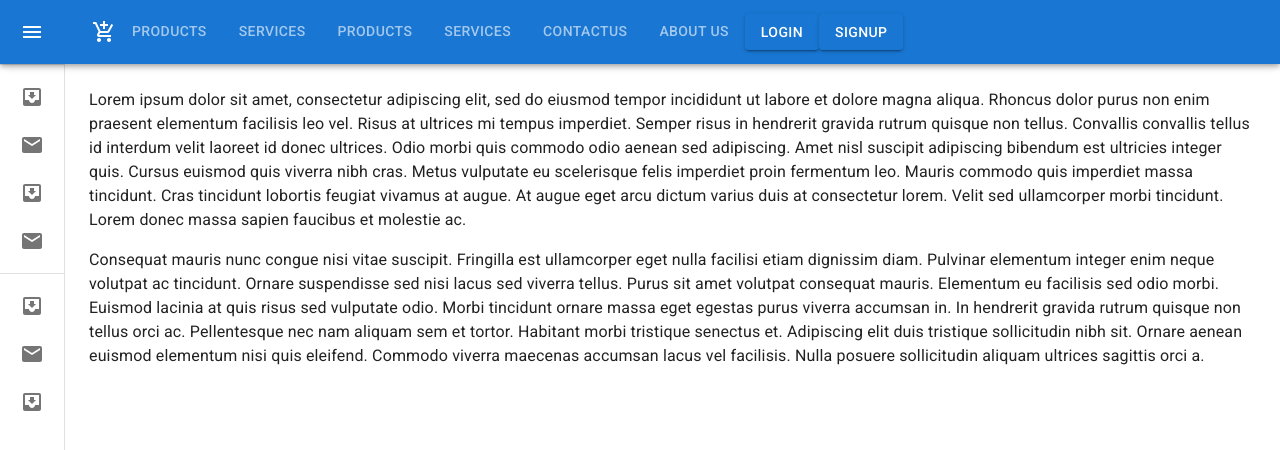
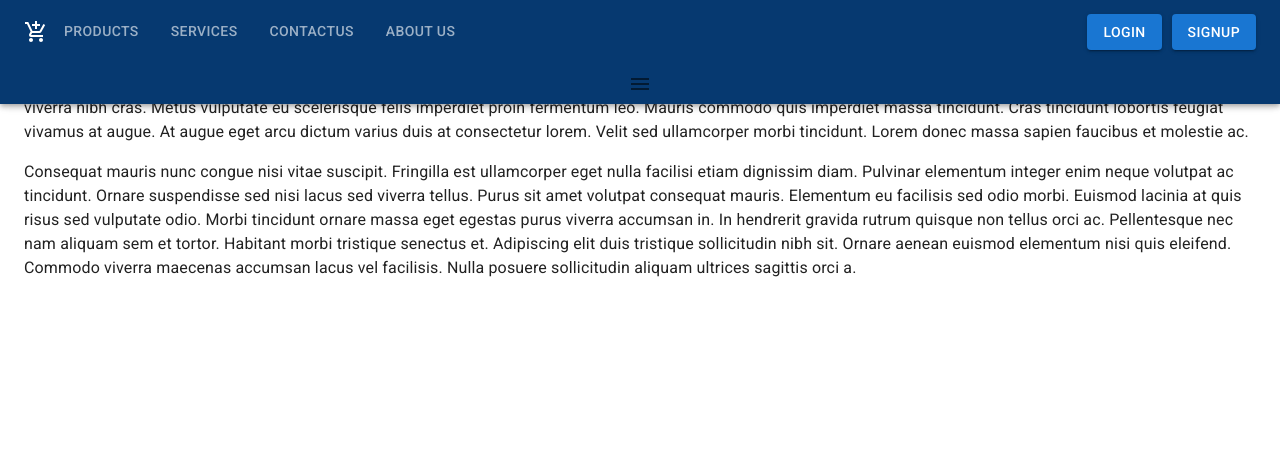
Before and after one commit to natagr23/Agro_App, a React (Create React App) app: page / in a window 1280 px wide. Shown: the top 450 px of the page. Built offline with nearby package versions, Linux system fonts and the light colour scheme.

Commit message:
creating NavigationBar

```diff
--- /dev/null
+++ b/src/components/Drawer/DrawerComp.js
@@ -0,0 +1,33 @@
+import React, { useState } from 'react';
+import {
+  Drawer,
+  List,
+  ListItemButton,
+  ListItemIcon,
+  ListItemText,
+  IconButton,
+} from '@mui/material';
+import MenuIcon from '@mui/icons-material/Menu';
+
+const DrawerComp = () => {
+  const [openDrawer, setOpenDrawer] = useState(false);
+  return (
+    <React.Fragment>
+      <Drawer open={openDrawer}>
+        onClose={() => setOpenDrawer(false)}
+        <List>
+          <ListItemButton>
+            <ListItemIcon>
+              <ListItemText>Login</ListItemText>
+            </ListItemIcon>
+          </ListItemButton>
+        </List>
+      </Drawer>
+      <IconButton onClick={() => setOpenDrawer(!openDrawer)}>
+        <MenuIcon />
+      </IconButton>
+    </React.Fragment>
+  );
+};
+
+export default DrawerComp;
--- a/src/components/Navbar/Navbar.js
+++ b/src/components/Navbar/Navbar.js
@@ -1,124 +1,115 @@
-// import React from 'react';
-
-// import Drawer from '@mui/material/Drawer';
-
-// import Toolbar from '@mui/material/Toolbar';
-// import List from '@mui/material/List';
-
-// import Divider from '@mui/material/Divider';
-// import ListItem from '@mui/material/ListItem';
-// import ListItemIcon from '@mui/material/ListItemIcon';
-// import ListItemText from '@mui/material/ListItemText';
-
-import * as React from 'react';
+import React, { useState } from 'react';
 import { styled, useTheme } from '@mui/material/styles';
 import Box from '@mui/material/Box';
 import MuiDrawer from '@mui/material/Drawer';
 import MuiAppBar from '@mui/material/AppBar';
 import Toolbar from '@mui/material/Toolbar';
-import List from '@mui/material/List';
+// import List from '@mui/material/List';
 import CssBaseline from '@mui/material/CssBaseline';
 import Typography from '@mui/material/Typography';
-import Divider from '@mui/material/Divider';
-import IconButton from '@mui/material/IconButton';
-import MenuIcon from '@mui/icons-material/Menu';
-import ChevronLeftIcon from '@mui/icons-material/ChevronLeft';
-import ChevronRightIcon from '@mui/icons-material/ChevronRight';
-import ListItemButton from '@mui/material/ListItemButton';
-import ListItemIcon from '@mui/material/ListItemIcon';
-import ListItemText from '@mui/material/ListItemText';
-import InboxIcon from '@mui/icons-material/MoveToInbox';
-import MailIcon from '@mui/icons-material/Mail';
-import { Tabs, Tab, Button } from '@mui/material';
+// import Divider from '@mui/material/Divider';
+// import IconButton from '@mui/material/IconButton';
+// import MenuIcon from '@mui/icons-material/Menu';
+// import ChevronLeftIcon from '@mui/icons-material/ChevronLeft';
+// import ChevronRightIcon from '@mui/icons-material/ChevronRight';
+// import ListItemButton from '@mui/material/ListItemButton';
+// import ListItemIcon from '@mui/material/ListItemIcon';
+// import ListItemText from '@mui/material/ListItemText';
+// import InboxIcon from '@mui/icons-material/MoveToInbox';
+// import MailIcon from '@mui/icons-material/Mail';
+import { AppBar, Tabs, Tab, Button, useMediaQuery } from '@mui/material';
 import AddShoppingCartIcon from '@mui/icons-material/AddShoppingCart';
+import DrawerComp from '../Drawer/DrawerComp';
 
-import { mainNavbarItems } from './consts/navbarItems';
+// const drawerWidth = 240;
 
-const drawerWidth = 240;
+// const openedMixin = (theme) => ({
+//   width: drawerWidth,
+//   transition: theme.transitions.create('width', {
+//     easing: theme.transitions.easing.sharp,
+//     duration: theme.transitions.duration.enteringScreen,
+//   }),
+//   overflowX: 'hidden',
+// });
 
-const openedMixin = (theme) => ({
-  width: drawerWidth,
-  transition: theme.transitions.create('width', {
-    easing: theme.transitions.easing.sharp,
-    duration: theme.transitions.duration.enteringScreen,
-  }),
-  overflowX: 'hidden',
-});
+// const closedMixin = (theme) => ({
+//   transition: theme.transitions.create('width', {
+//     easing: theme.transitions.easing.sharp,
+//     duration: theme.transitions.duration.leavingScreen,
+//   }),
+//   overflowX: 'hidden',
+//   width: `calc(${theme.spacing(7)} + 1px)`,
+//   [theme.breakpoints.up('sm')]: {
+//     width: `calc(${theme.spacing(8)} + 1px)`,
+//   },
+// });
 
-const closedMixin = (theme) => ({
-  transition: theme.transitions.create('width', {
-    easing: theme.transitions.easing.sharp,
-    duration: theme.transitions.duration.leavingScreen,
-  }),
-  overflowX: 'hidden',
-  width: `calc(${theme.spacing(7)} + 1px)`,
-  [theme.breakpoints.up('sm')]: {
-    width: `calc(${theme.spacing(8)} + 1px)`,
-  },
-});
+// const DrawerHeader = styled('div')(({ theme }) => ({
+//   display: 'flex',
+//   alignItems: 'center',
+//   justifyContent: 'flex-end',
+//   padding: theme.spacing(0, 1),
+//   // necessary for content to be below app bar
+//   ...theme.mixins.toolbar,
+// }));
 
-const DrawerHeader = styled('div')(({ theme }) => ({
-  display: 'flex',
-  alignItems: 'center',
-  justifyContent: 'flex-end',
-  padding: theme.spacing(0, 1),
-  // necessary for content to be below app bar
-  ...theme.mixins.toolbar,
-}));
+// const AppBar = styled(MuiAppBar, {
+//   shouldForwardProp: (prop) => prop !== 'open',
+// })(({ theme, open }) => ({
+//   zIndex: theme.zIndex.drawer + 1,
+//   transition: theme.transitions.create(['width', 'margin'], {
+//     easing: theme.transitions.easing.sharp,
+//     duration: theme.transitions.duration.leavingScreen,
+//   }),
+//   ...(open && {
+//     marginLeft: drawerWidth,
+//     width: `calc(100% - ${drawerWidth}px)`,
+//     transition: theme.transitions.create(['width', 'margin'], {
+//       easing: theme.transitions.easing.sharp,
+//       duration: theme.transitions.duration.enteringScreen,
+//     }),
+//   }),
+// }));
 
-const AppBar = styled(MuiAppBar, {
-  shouldForwardProp: (prop) => prop !== 'open',
-})(({ theme, open }) => ({
-  zIndex: theme.zIndex.drawer + 1,
-  transition: theme.transitions.create(['width', 'margin'], {
-    easing: theme.transitions.easing.sharp,
-    duration: theme.transitions.duration.leavingScreen,
-  }),
-  ...(open && {
-    marginLeft: drawerWidth,
-    width: `calc(100% - ${drawerWidth}px)`,
-    transition: theme.transitions.create(['width', 'margin'], {
-      easing: theme.transitions.easing.sharp,
-      duration: theme.transitions.duration.enteringScreen,
-    }),
-  }),
-}));
+// const Drawer = styled(MuiDrawer, {
+//   shouldForwardProp: (prop) => prop !== 'open',
+// })(({ theme, open }) => ({
+//   width: drawerWidth,
+//   flexShrink: 0,
+//   whiteSpace: 'nowrap',
+//   boxSizing: 'border-box',
+//   ...(open && {
+//     ...openedMixin(theme),
+//     '& .MuiDrawer-paper': openedMixin(theme),
+//   }),
+//   ...(!open && {
+//     ...closedMixin(theme),
+//     '& .MuiDrawer-paper': closedMixin(theme),
+//   }),
+// }));
 
-const Drawer = styled(MuiDrawer, {
-  shouldForwardProp: (prop) => prop !== 'open',
-})(({ theme, open }) => ({
-  width: drawerWidth,
-  flexShrink: 0,
-  whiteSpace: 'nowrap',
-  boxSizing: 'border-box',
-  ...(open && {
-    ...openedMixin(theme),
-    '& .MuiDrawer-paper': openedMixin(theme),
-  }),
-  ...(!open && {
-    ...closedMixin(theme),
-    '& .MuiDrawer-paper': closedMixin(theme),
-  }),
-}));
+// function MiniDrawer() {
+//   const theme = useTheme();
+//   const [open, setOpen] = React.useState(false);
 
-function MiniDrawer() {
+//   const handleDrawerOpen = () => {
+//     setOpen(true);
+//   };
+
+//   const handleDrawerClose = () => {
+//     setOpen(false);
+//   };
+
+const Navbar = () => {
+  const [value, setValue] = useState();
   const theme = useTheme();
-  const [open, setOpen] = React.useState(false);
-
-  const handleDrawerOpen = () => {
-    setOpen(true);
-  };
-
-  const handleDrawerClose = () => {
-    setOpen(false);
-  };
-
+  console.log(theme);
   return (
     <Box sx={{ display: 'flex' }}>
       <CssBaseline />
-      <AppBar position="fixed" open={open}>
+      <AppBar sx={{ background: '#063970' }}>
         <Toolbar>
-          <IconButton
+          {/* <IconButton
             color="inherit"
             aria-label="open drawer"
             onClick={handleDrawerOpen}
@@ -129,25 +120,31 @@ function MiniDrawer() {
             }}
           >
             <MenuIcon />
-          </IconButton>
-          {/* <Typography variant="h6" noWrap component="div">
-            Mini variant drawer
-          </Typography> */}
+          </IconButton> */}
+
           <AddShoppingCartIcon />
 
-          <Tabs textColor="inherit">
-            <Tab label="Products" />
-            <Tab label="Services" />
+          <Tabs
+            textColor="inherit"
+            value={value}
+            onChange={(e, value) => setValue(value)}
+            indicatorColor="secondary"
+          >
             <Tab label="Products" />
             <Tab label="Services" />
             <Tab label="ContactUs" />
             <Tab label="About Us" />
           </Tabs>
-          <Button variant="contained">Login</Button>
-          <Button variant="contained">SignUp</Button>
+          <Button sx={{ marginLeft: 'auto' }} variant="contained">
+            Login{' '}
+          </Button>
+          <Button sx={{ marginLeft: '10px' }} variant="contained">
+            SignUp{''}
+          </Button>
         </Toolbar>
+        <DrawerComp />
       </AppBar>
-      <Drawer variant="permanent" open={open}>
+      {/* <Drawer variant="permanent" open={open}>
         <DrawerHeader>
           <IconButton onClick={handleDrawerClose}>
             {theme.direction === 'rtl' ? (
@@ -205,9 +202,9 @@ function MiniDrawer() {
             </ListItemButton>
           ))}
         </List>
-      </Drawer>
+      </Drawer> */}
       <Box component="main" sx={{ flexGrow: 1, p: 3 }}>
-        <DrawerHeader />
+        {/* <DrawerHeader /> */}
         <Typography paragraph>
           Lorem ipsum dolor sit amet, consectetur adipiscing elit, sed do
           eiusmod tempor incididunt ut labore et dolore magna aliqua. Rhoncus
@@ -240,9 +237,9 @@ function MiniDrawer() {
       </Box>
     </Box>
   );
-}
+};
 
-export default MiniDrawer;
+export default Navbar;
 
 // export function Navbar() {
 //   const drawerWidth = 240;
```
Also changed, not shown: src/Header.js (deleted, +0 -29 lines), 1 other file (tests, documents, lock files or other folders).
